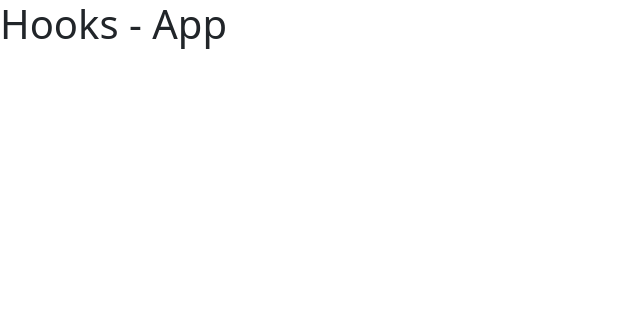
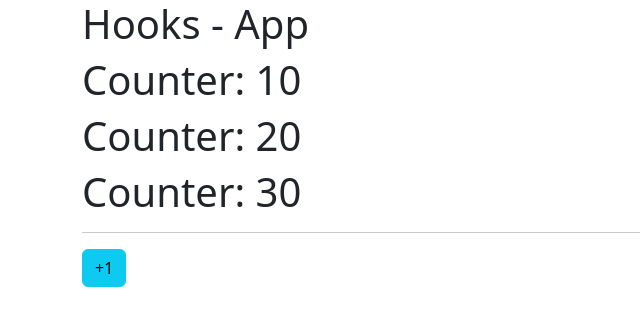
Before and after one commit to Godlives08/05-hook-app, a React (Vite) app: page / in a window 1280 px wide. Shown: the top 326 px of the page, without its empty margins (0-640 px from the left). Built offline with nearby package versions, Linux system fonts and the light colour scheme.

Commit message:
Hook useState

```diff
--- a/index.html
+++ b/index.html
@@ -7,7 +7,10 @@
     <title>Hooks App</title>
   </head>
   <body>
-    <div id="root"></div>
+    <div class="container" >
+      <div id="root"></div>
+    </div>
+
     <script type="module" src="/src/main.jsx"></script>
   </body>
 </html>
--- /dev/null
+++ b/src/01-useState/CounterApp.jsx
@@ -0,0 +1,26 @@
+import { useState } from "react"
+
+export const CounterApp = () => {
+    const [counter, setCounter] = useState({
+        counter1: 10,
+        counter2: 20,
+        counter3: 30
+    });
+
+    const {counter1,counter2,counter3} = counter;
+
+    return (
+        <>
+            <h1>Counter: {counter1}</h1>
+            <h1>Counter: {counter2}</h1>
+            <h1>Counter: {counter3}</h1>
+            <hr />
+            <button className="btn btn-info"
+                onClick={() => setCounter({
+                    ...counter,counter1: counter1 + 1,
+                })}>
+                +1
+            </button>
+        </>
+    )
+}
--- a/src/main.jsx
+++ b/src/main.jsx
@@ -5,9 +5,11 @@
 import 'bootstrap/dist/js/bootstrap.js';
 
 import { HookApp } from './hookApp'
+import { CounterApp } from './01-useState/CounterApp';
 
 ReactDOM.createRoot(document.getElementById('root')).render(
   <React.StrictMode>
     <HookApp />
+    <CounterApp />
   </React.StrictMode>,
 )
```
